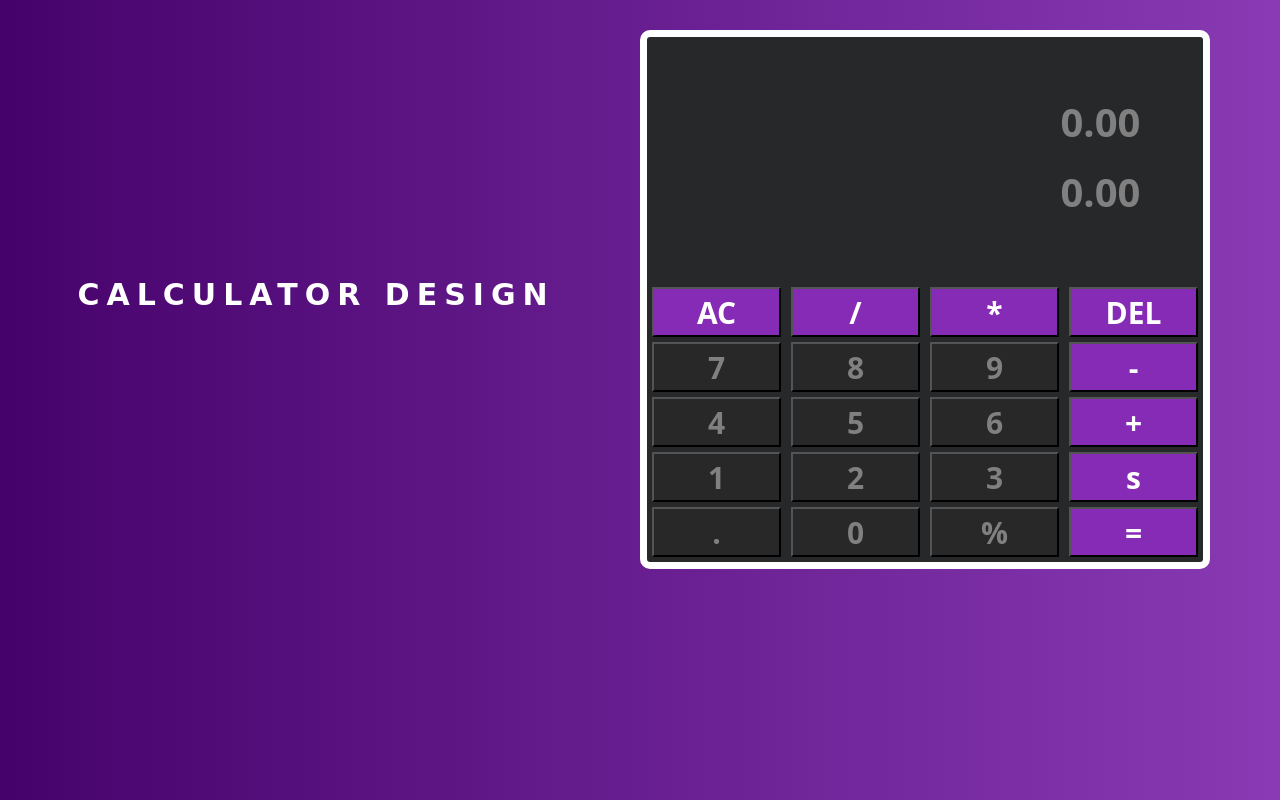
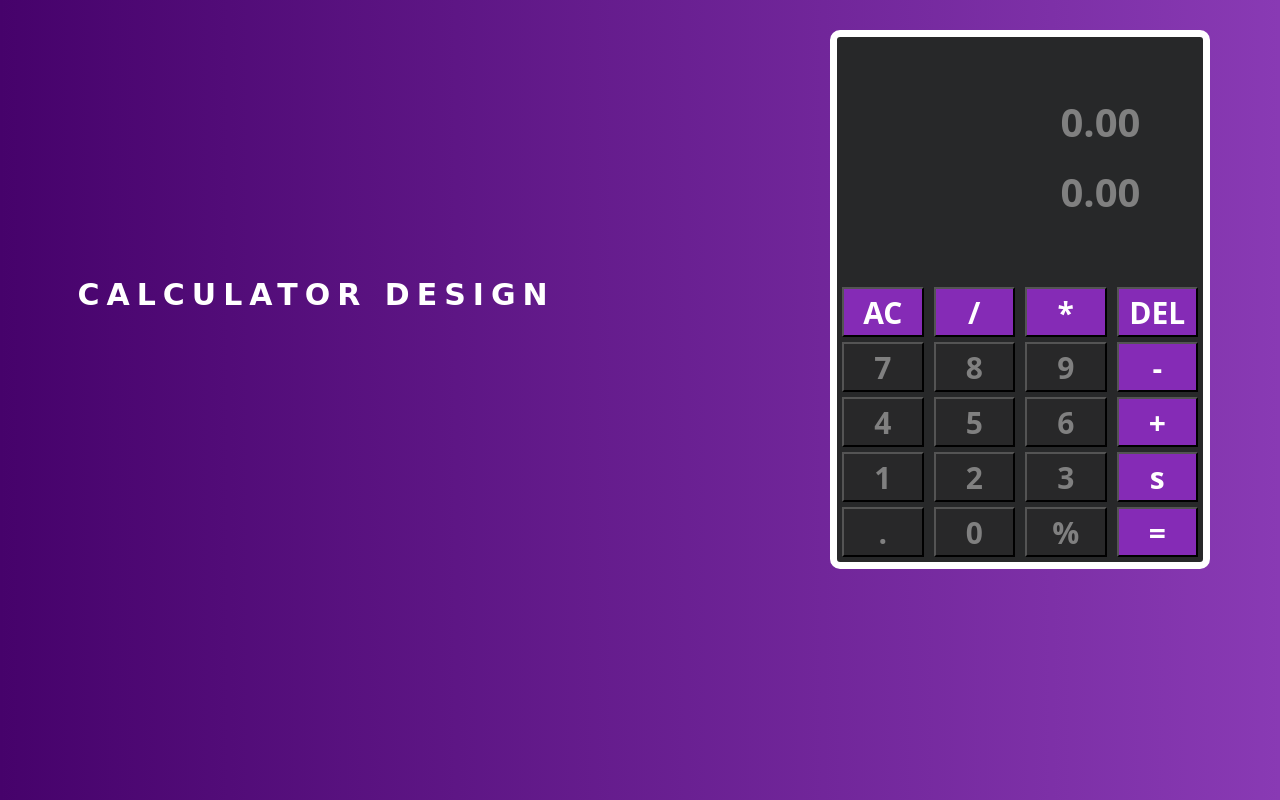
Before and after one commit to Bakerboonsa11/Calculator, a plain HTML site: page index.html in a window 1280 px wide. Drawn offline with nearby package versions, Linux system fonts and the light colour scheme; a web font is replaced by a local one.

Commit message:
responsive calculator

```diff
--- a/index.html
+++ b/index.html
@@ -14,9 +14,9 @@
 <div class="container all_container ">
 <div class=" row flex-column flex-md-row ">
 
-        <p class="col-12 col-lg-6 text">CALCULATOR DESIGN</p>
+        <p class="col-12 col-lg-8 text">CALCULATOR DESIGN</p>
 
-    <div class="col-12 col-lg-6 calculator_part">
+    <div class="col-12 col-lg-4 calculator_part">
         <div class="content_disply">
               <p class="current_display">0.00</p>
               <p class="result">0.00</p>
--- a/style.css
+++ b/style.css
@@ -42,14 +42,13 @@ body{
 .calculator_part{
     background-color:#272829;
     /* background-color: #852bb6; */
-    min-height: 47rem;
+    /* min-height: 47rem; */
     border: 7px solid #fff;
     border-radius: 10px;
+    width: 3rem;
 }
 .form{
-    /* background-color: blue; */
-    /* max-height: 90rem; */
-    /* height: 30rem; */
+ /* width: 20rem; */
 }
 
 
@@ -69,6 +68,7 @@ body{
     /* border-radius: 50%; */
     /* background-color: gold; */
 }
+
 .delete_part{
     /* padding-bottom: 3rem 0rem; */
     width: 5rem;
@@ -91,3 +91,7 @@ body{
     background-color: #852bb6;
     color: #fff;
 }
+.all_container{
+   height: 40rem;
+   /* max-width: 70rem; */
+}
```
